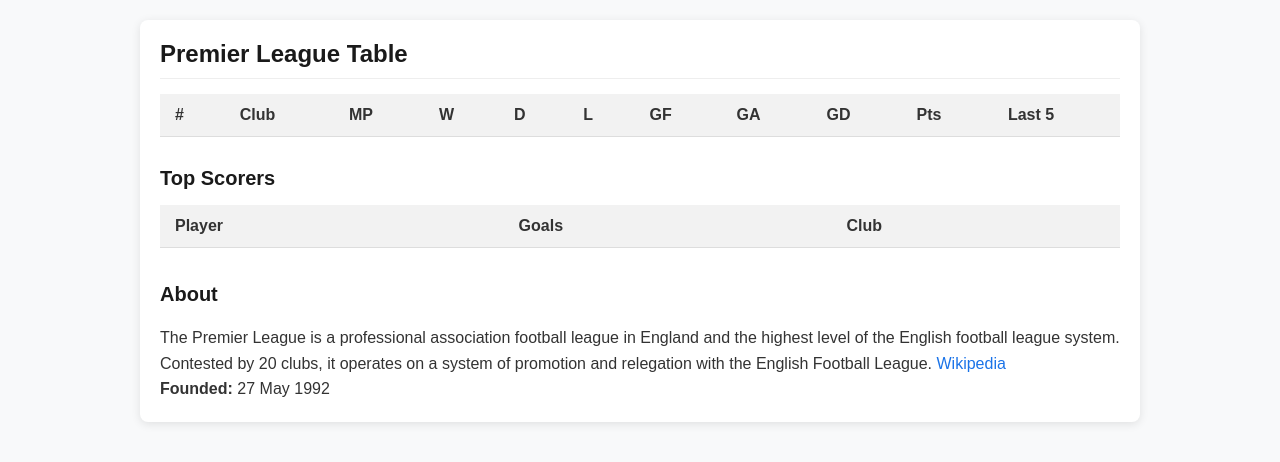
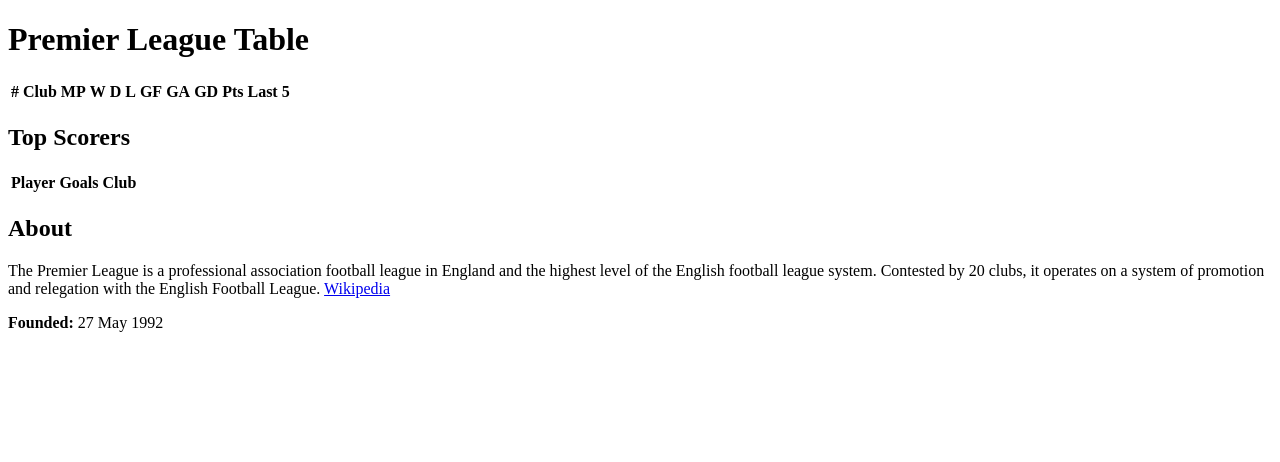
Before and after one commit to leonce12/premiere-league, a plain HTML site: page index.html in a window 1280 px wide. Drawn offline with Linux system fonts and the light colour scheme.

Commit message:
Update styles.css

```diff
--- a/styles.css
+++ b/styles.css
@@ -1,110 +1,63 @@
+const teams = [
+  { position: 1, club: 'Liverpool', logo: 'https://resources.premierleague.com/premierleague/badges/25/t14.png', mp: 31, w: 22, d: 7, l: 2, gf: 72, ga: 30, gd: 42, pts: 73, last5: ['win','win','win','win','loss'] },
+  { position: 2, club: 'Arsenal', logo: 'https://resources.premierleague.com/premierleague/badges/25/t3.png', mp: 31, w: 17, d: 11, l: 3, gf: 56, ga: 26, gd: 30, pts: 62, last5: ['draw','win','win','draw','win'] },
+  { position: 3, club: 'Nottm Forest', logo: 'https://resources.premierleague.com/premierleague/badges/25/t17.png', mp: 31, w: 17, d: 6, l: 8, gf: 51, ga: 37, gd: 14, pts: 57, last5: ['win','win','win','win','loss'] },
+  { position: 4, club: 'Chelsea', logo: 'https://resources.premierleague.com/premierleague/badges/25/t8.png', mp: 31, w: 15, d: 8, l: 8, gf: 54, ga: 37, gd: 17, pts: 53, last5: ['loss','draw','win','win','draw'] },
+  { position: 5, club: 'Newcastle', logo: 'https://resources.premierleague.com/premierleague/badges/25/t4.png', mp: 30, w: 16, d: 5, l: 9, gf: 52, ga: 39, gd: 13, pts: 53, last5: ['win','win','draw','win','win'] },
+  { position: 6, club: 'Man City', logo: 'https://resources.premierleague.com/premierleague/badges/25/t43.png', mp: 31, w: 15, d: 7, l: 9, gf: 57, ga: 40, gd: 17, pts: 52, last5: ['win','draw','win','draw','draw'] },
+  { position: 7, club: 'Aston Villa', logo: 'https://resources.premierleague.com/premierleague/badges/25/t7.png', mp: 31, w: 14, d: 9, l: 8, gf: 46, ga: 50, gd: -4, pts: 51, last5: ['loss','win','loss','draw','win'] },
+  { position: 8, club: 'Fulham', logo: 'https://resources.premierleague.com/premierleague/badges/25/t54.png', mp: 31, w: 13, d: 9, l: 9, gf: 47, ga: 42, gd: 5, pts: 48, last5: ['loss','draw','win','loss','win'] },
+  { position: 9, club: 'Brighton', logo: 'https://resources.premierleague.com/premierleague/badges/25/t36.png', mp: 31, w: 12, d: 11, l: 8, gf: 52, ga: 47, gd: 5, pts: 47, last5: ['win','draw','win','draw','loss'] },
+  { position: 10, club: 'Bournemouth', logo: 'https://resources.premierleague.com/premierleague/badges/25/t91.png', mp: 31, w: 12, d: 9, l: 10, gf: 51, ga: 41, gd: 10, pts: 45, last5: ['loss','draw','draw','win','draw'] },
+];
 
-* {
-  box-sizing: border-box;
-  margin: 0;
-  padding: 0;
-  font-family: 'Arial', sans-serif;
-}
+const scorers = [
+  { player: 'Mohamed Salah', goals: 27, club: 'Liverpool', logo: 'https://resources.premierleague.com/premierleague/badges/25/t14.png' },
+  { player: 'Erling Haaland', goals: 21, club: 'Man City', logo: 'https://resources.premierleague.com/premierleague/badges/25/t43.png' },
+  { player: 'Alexander Isak', goals: 20, club: 'Newcastle', logo: 'https://resources.premierleague.com/premierleague/badges/25/t4.png' }
+];
 
-body {
-  background-color: #f8f9fa;
-  color: #333;
-  padding: 20px;
-}
+const tbody = document.getElementById('table-body');
+const scorersBody = document.getElementById('scorers-body');
 
-.container {
-  max-width: 1000px;
-  margin: 0 auto;
-  background-color: white;
-  border-radius: 8px;
-  box-shadow: 0 2px 10px rgba(0, 0, 0, 0.1);
-  padding: 20px;
-}
+// Populate league table
+teams.forEach(team => {
+  const row = document.createElement('tr');
+  row.innerHTML = `
+    <td>${team.position}</td>
+    <td class="club-cell">
+      <img src="${team.logo}" alt="${team.club}" class="club-logo">
+      ${team.club}
+    </td>
+    <td>${team.mp}</td>
+    <td>${team.w}</td>
+    <td>${team.d}</td>
+    <td>${team.l}</td>
+    <td>${team.gf}</td>
+    <td>${team.ga}</td>
+    <td>${team.gd}</td>
+    <td>${team.pts}</td>
+    <td class="last5">
+      ${team.last5.map(result => {
+        if (result === 'win') return '<span class="result-icon win">✅</span>';
+        if (result === 'loss') return '<span class="result-icon loss">❌</span>';
+        return '<span class="result-icon draw">○</span>';
+      }).join('')}
+    </td>
+  `;
+  tbody.appendChild(row);
+});
 
-h1, h2 {
-  color: #1a1a1a;
-  margin-bottom: 15px;
-}
-
-h1 {
-  font-size: 24px;
-  border-bottom: 1px solid #eee;
-  padding-bottom: 10px;
-}
-
-h2 {
-  font-size: 20px;
-  margin-top: 25px;
-}
-
-table {
-  width: 100%;
-  border-collapse: collapse;
-  margin-bottom: 20px;
-}
-
-th, td {
-  padding: 12px 15px;
-  text-align: left;
-  border-bottom: 1px solid #ddd;
-}
-
-th {
-  background-color: #f2f2f2;
-  font-weight: bold;
-  color: #333;
-}
-
-tr:hover {
-  background-color: #f5f5f5;
-}
-
-.club-cell {
-  display: flex;
-  align-items: center;
-  gap: 10px;
-}
-
-.club-logo {
-  width: 25px;
-  height: 25px;
-  object-fit: contain;
-}
-
-.last5 {
-  display: flex;
-  gap: 5px;
-}
-
-.result-icon {
-  font-size: 14px;
-}
-
-.win { color: #4CAF50; }
-.draw { color: #FFC107; }
-.loss { color: #F44336; }
-
-.top-scorers {
-  margin-top: 30px;
-}
-
-.about {
-  margin-top: 30px;
-  line-height: 1.6;
-}
-
-.about a {
-  color: #1a73e8;
-  text-decoration: none;
-}
-
-.about a:hover {
-  text-decoration: underline;
-}
-
-@media (max-width: 768px) {
-  th, td {
-    padding: 8px 10px;
-    font-size: 14px;
-  }
-}
+// Populate top scorers
+scorers.forEach(scorer => {
+  const row = document.createElement('tr');
+  row.innerHTML = `
+    <td>${scorer.player}</td>
+    <td>${scorer.goals}</td>
+    <td class="club-cell">
+      <img src="${scorer.logo}" alt="${scorer.club}" class="club-logo">
+      ${scorer.club}
+    </td>
+  `;
+  scorersBody.appendChild(row);
+});
```
